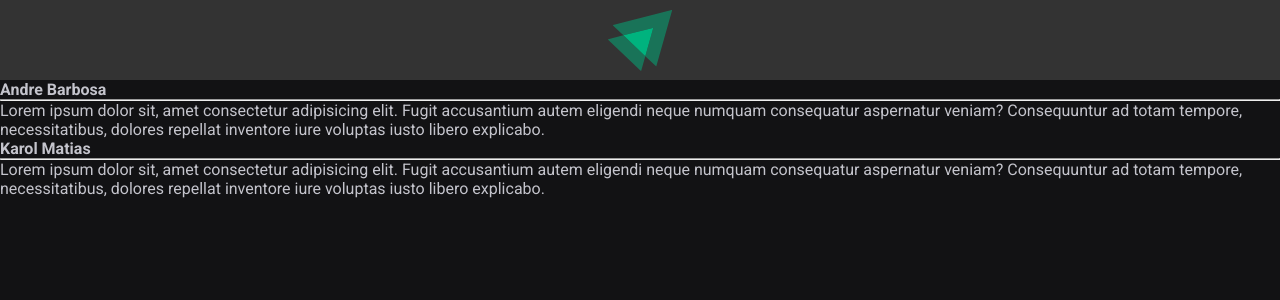
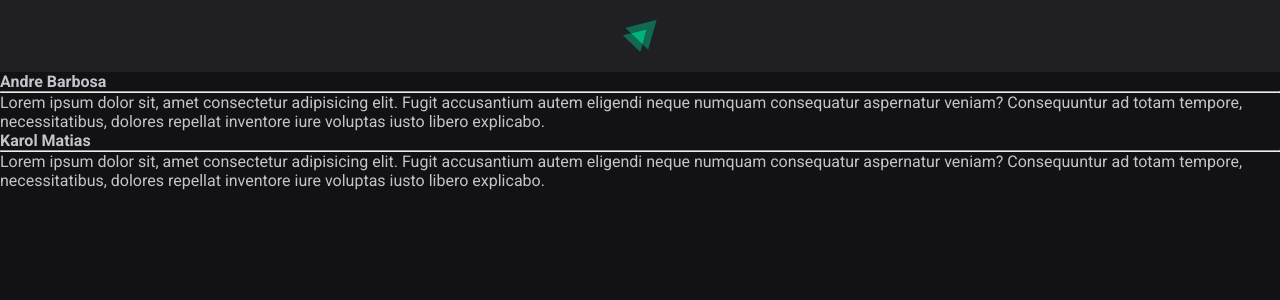
Before and after one commit to AOBarbosa/Ignite-Feed, a React (Vite) app: page / in a window 1280 px wide. Shown: the top 300 px of the page. Built offline with nearby package versions, Linux system fonts and the light colour scheme.

Commit message:
Header and logo styled

```diff
--- a/src/components/Header.module.css
+++ b/src/components/Header.module.css
@@ -1,7 +1,10 @@
 .header {
+  background: var(--gray-800);
   display: flex;
-  align-items: center;
   justify-content: center;
-  background: #333;
-  height: 80px;
+  padding: 1.25rem 0;
 }
+
+.header img {
+  height: 2rem;
+}
```
